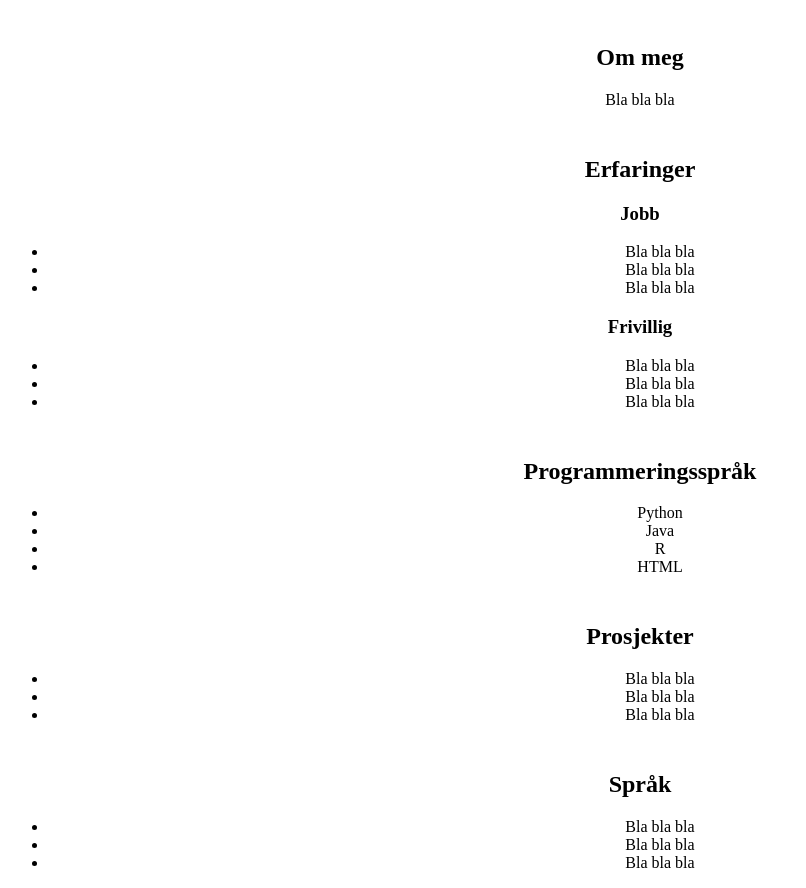
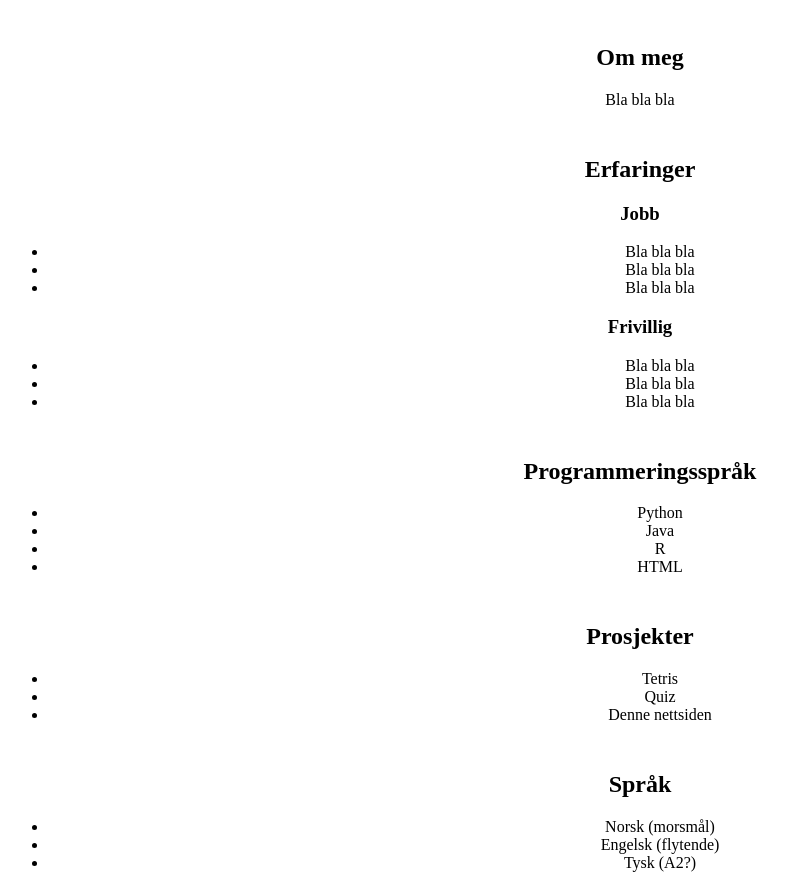
Before and after one commit to erlendandre/erlendandre.github.io, a plain HTML site: page index.html in a window 1280 px wide. Shown: the part 101-989 px from the top of the page, without its empty margins (0-806 px from the left). Drawn offline with Linux system fonts and the light colour scheme.

Commit message:
Update index.html

```diff
--- a/index.html
+++ b/index.html
@@ -28,15 +28,15 @@
 </ul>
 <h2><br>Prosjekter</h2>
 <ul>
-  <li>Bla bla bla</li>
-  <li>Bla bla bla</li>
-  <li>Bla bla bla</li>
+  <li>Tetris</li>
+  <li>Quiz</li>
+  <li>Denne nettsiden</li>
 </ul>
 <h2><br>Språk</h2>
 <ul>
-  <li>Bla bla bla</li>
-  <li>Bla bla bla</li>
-  <li>Bla bla bla</li>
+  <li>Norsk (morsmål)</li>
+  <li>Engelsk (flytende)</li>
+  <li>Tysk (A2?)</li>
 </ul>
 </center>
 </body>
```
